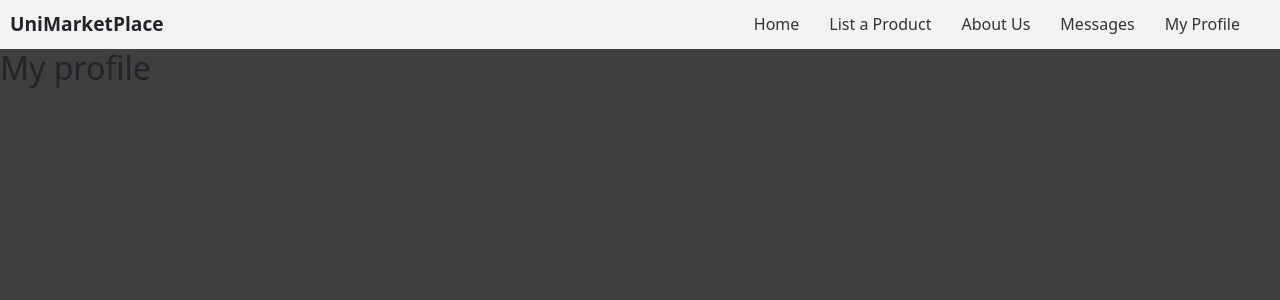
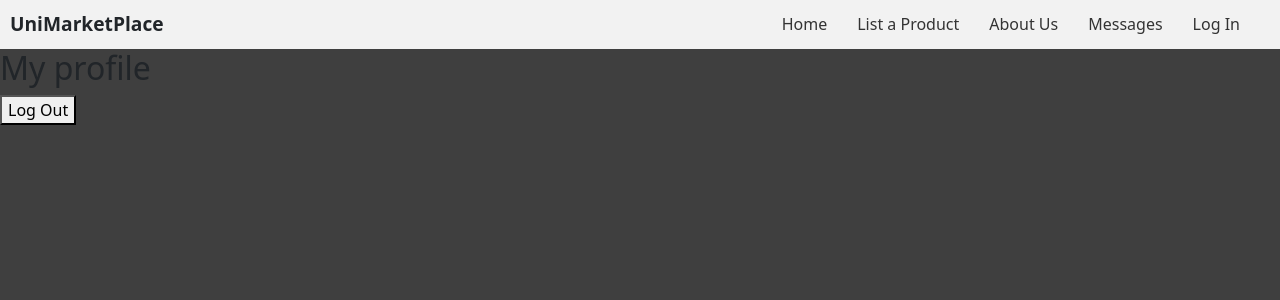
Before and after one commit to rxn233/unimarketplace, a React (Create React App) app in the folder client/: page /myprofile in a window 1280 px wide. Shown: the top 300 px of the page. Built offline with nearby package versions, Linux system fonts and the light colour scheme; the HTML template or start-up script is replaced by a standard one.

Commit message:
nth check vulnerability

```diff
--- a/client/src/App.js
+++ b/client/src/App.js
@@ -1,4 +1,4 @@
-import React, {useState} from "react";
+import React, { useState } from "react";
 import HomePage from "./components/HomePage/HomePage";
 import { BrowserRouter as Router, Route, Routes, Link } from "react-router-dom";
 import Login from "./components/Login/Login";
@@ -8,26 +8,48 @@ import Sell from "./components/Sell/Sell";
 import SignUp from "./components/SignUp/SignUp";
 import MyProfile from "./components/MyProfile/MyProfile";
 
-
 function App() {
   const [userInfo, setUserInfo] = useState([]);
+  const [loggedIn, setLoggedIn] = useState();
 
-  function loginDataHandler(loginData){
-    console.log('App', loginData);
+  if(localStorage.getItem('loggedIn') === null){
+    localStorage.setItem('loggedIn', false);
+  }
+
+  function loginDataHandler(loginData) {
+    console.log("App", loginData);
+    localStorage.setItem("loggedIn", true);
     setUserInfo(loginData);
+    setLoggedIn(true);
+  }
+
+  function logOutHandler(logoutData) {
+    localStorage.setItem("loggedIn", false);
+    setLoggedIn(false);
+    console.log(logoutData);
+    // setLogoutInfo(logoutData);
+    // console.log(logOutInfo);
   }
 
   return (
     <div>
-      <NavBar />
+      <NavBar userInfo={userInfo} loggedIn = {loggedIn}/>
       <Router>
         <Routes>
           <Route exact path="/" element={<HomePage />} />
-          <Route exact path="/login" element={<Login onLogin = {loginDataHandler}/>} />
+          <Route
+            exact
+            path="/login"
+            element={<Login onLogin={loginDataHandler} />}
+          />
           <Route exact path="/about" element={<AboutUs />} />
           <Route exact path="/sell" element={<Sell />} />
-          <Route exact path="/signup" element ={<SignUp />} />
-          <Route exact path="/myprofile" element = {<MyProfile userInfo = {userInfo}/>} />
+          <Route exact path="/signup" element={<SignUp />} />
+          <Route
+            exact
+            path="/myprofile"
+            element={<MyProfile onLogout={logOutHandler} />}
+          />
         </Routes>
       </Router>
     </div>
--- a/client/src/components/Login/Login.js
+++ b/client/src/components/Login/Login.js
@@ -5,7 +5,6 @@ import { Link, useNavigate } from "react-router-dom";
 function Login(props) {
   const [enteredEmail, setEnteredEmail] = useState("");
   const [enteredPassword, setEnteredPassword] = useState("");
-  const [loggedIn, setLoggedIn] = useState("false");
   const navigate = useNavigate();
 
   function emailChangeHandler(event) {
@@ -18,7 +17,7 @@ function Login(props) {
 
   function submitHandler(event) {
     event.preventDefault();
-    const formData = { enteredEmail, enteredPassword, loggedIn };
+    const formData = { enteredEmail, enteredPassword };
     console.log("Submitted");
     console.log(formData);
 
@@ -33,18 +32,18 @@ function Login(props) {
       .then((data) => {
         console.log(data);
         if (data === "y") {
-          setLoggedIn("true");
           props.onLogin(formData);
           navigate("/");
         } else {
           console.log(data);
         }
-        // localStorage.setItem("loggedIn", true);
       })
       .catch((err) => {
         console.log("Error");
       });
   }
+
+  // useEffect(() => {}, [loggedIn]);
 
   return (
     <div className="main-login">
--- a/client/src/components/MyProfile/MyProfile.js
+++ b/client/src/components/MyProfile/MyProfile.js
@@ -1,10 +1,26 @@
-function MyProfile(props){
- return (
+import React, { useEffect } from "react";
+import { useNavigate } from "react-router";
+
+function MyProfile(props) {
+  console.log("MyProfile");
+  console.log(props);
+
+  const navigate = useNavigate();
+//   useEffect(() => {
+//     console.log("MyProfile", props);
+//   }, [props]);
+
+function logOutHandler(logOutData){
+    props.onLogout('Logged out');
+    navigate('/');
+}
+
+  return (
     <div>
-        <h2>My profile</h2>
-        <p>{props.enteredEmail}</p>
+      <h2>My profile</h2>
+      <button onClick={logOutHandler}>Log Out</button>
     </div>
- )
+  );
 }
 
 export default MyProfile;
--- a/client/src/components/NavBar/NavBar.js
+++ b/client/src/components/NavBar/NavBar.js
@@ -2,10 +2,12 @@ import { Fragment, useState, useEffect } from "react";
 import "./NavBar.css";
 
 function NavBar(props) {
-  const [loggedIn, setLoggedIn] = useState(localStorage.getItem("loggedIn"));
+  const loggedIn = localStorage.getItem("loggedIn");
 
   useEffect(() => {
-  }, [loggedIn])
+    console.log("Navbar", props);
+  }, [loggedIn]);
+
   return (
     <div>
       <nav className="navbar">
@@ -26,14 +28,15 @@ function NavBar(props) {
             <li>
               <a href="/messages">Messages</a>
             </li>
-            {loggedIn === 'false' ? (<li>
-              <a href='/login'>Log In</a>
-            </li>) : (<li>
-              <a href='/myprofile'>My Profile</a>
-            </li>)}
-
-
-
+            {loggedIn === "false" ? (
+              <li>
+                <a href="/login">Log In</a>
+              </li>
+            ) : (
+              <li>
+                <a href="/myprofile">My Profile</a>
+              </li>
+            )}
           </ul>
         </div>
       </nav>
```
Also changed, not shown: 1 other file (tests, documents, lock files or other folders).
